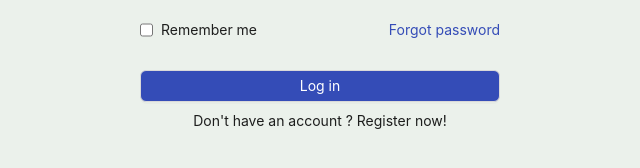
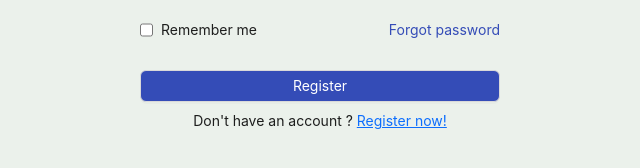
Before and after one commit to maheeen-khan/post-app, a React (Vite) app: page /register in a window 1280 px wide. Shown: the part 370-538 px from the top of the page, without its empty margins (320-960 px from the left). Built offline with nearby package versions, Linux system fonts and the light colour scheme; no server answers.

Commit message:
register auth added

```diff
--- a/package.json
+++ b/package.json
@@ -12,6 +12,7 @@
   "dependencies": {
     "antd": "^5.23.2",
     "bootstrap": "^5.3.3",
+    "firebase": "^11.2.0",
     "react": "^18.3.1",
     "react-bootstrap": "^2.10.8",
     "react-dom": "^18.3.1",
--- a/src/components/RegisterForm.jsx
+++ b/src/components/RegisterForm.jsx
@@ -1,12 +1,12 @@
 import React from 'react';
 import { LockOutlined, UserOutlined, MailOutlined } from '@ant-design/icons';
 import { Button, Checkbox, Form, Input, Flex } from 'antd';
+import { Link } from 'react-router-dom';
+const RegisterForm = ({register}) => {
 
-const RegisterForm = () => {
-
-    const onFinish = (values) => {
-        console.log('Received values of form: ', values);
-    };
+    // const onFinish = (values) => {
+    //     console.log('Received values of form: ', values);
+    // };
 
     return (
         <Form className='mx-auto'
@@ -17,7 +17,7 @@ const RegisterForm = () => {
             style={{
                 maxWidth: 360,
             }}
-            onFinish={onFinish}
+            onFinish={register}
         >
 
 
@@ -69,9 +69,9 @@ const RegisterForm = () => {
 
             <Form.Item>
                 <Button block htmlType="submit" className='mb-2 log'>
-                    Log in
+                   Register
                 </Button>
-                Don't have an account ? Register now!
+                Don't have an account ? <Link to={'/'}> Register now! </Link>
             </Form.Item>
         </Form>
     );
--- a/src/firebaseConfig/firebase.js
+++ b/src/firebaseConfig/firebase.js
@@ -0,0 +1,21 @@
+import { initializeApp } from 'firebase/app';
+import { getAuth,createUserWithEmailAndPassword,signInWithEmailAndPassword,onAuthStateChanged } from "firebase/auth";
+
+
+const firebaseConfig = {
+    apiKey: "AIzaSyCNDiJdnOZ-uP__d8UBjpfdS5CMokwhpi0",
+    authDomain: "react-post-app-8860b.firebaseapp.com",
+    projectId: "react-post-app-8860b",
+    storageBucket: "react-post-app-8860b.firebasestorage.app",
+    messagingSenderId: "665139948988",
+    appId: "1:665139948988:web:693954c33951ca69a7cfb9"
+};
+
+
+const app = initializeApp(firebaseConfig);
+const auth = getAuth(app);
+
+export{
+    auth,getAuth,createUserWithEmailAndPassword,
+    signInWithEmailAndPassword,onAuthStateChanged
+}
--- a/src/pages/LoginPage.jsx
+++ b/src/pages/LoginPage.jsx
@@ -5,6 +5,7 @@ const LoginPage = () => {
   return (
     <>
     <div className="container text-center">
+
     <h1 className='my-5 pt-5 pb-4 login'>Login <span className='sub-head'> to your Account </span></h1>
     <LoginForm/>
 
--- a/src/pages/RegisterPage.jsx
+++ b/src/pages/RegisterPage.jsx
@@ -1,12 +1,37 @@
 import React from 'react'
 import RegisterForm from '../components/RegisterForm'
+import {auth,getAuth,createUserWithEmailAndPassword} from '../firebaseConfig/firebase.js'
+import { useNavigate } from 'react-router-dom'
 
 const RegisterPage = () => {
+
+    const navigate = useNavigate();
+
+    const register = (a) =>{
+
+        createUserWithEmailAndPassword(auth, a.email, a.password)
+        .then((userCredential) => {
+          // Signed up
+          const user = userCredential.user;
+
+          alert("user register!", user);
+          navigate('/')
+        })
+        .catch((error) => {
+          const errorCode = error.code;
+          const errorMessage = error.message;
+
+          alert("Error has been occured! ", errorMessage);
+        });
+
+    }
     return (
         <>
             <div className="container text-center">
+
                 <h1 className='my-5 pt-5 pb-4 login'>Register <span className='sub-head'> your Account</span></h1>
-                <RegisterForm />
+
+                <RegisterForm register={register}/>
 
             </div>
 
--- a/src/routes/appRoutes.jsx
+++ b/src/routes/appRoutes.jsx
@@ -1,9 +1,27 @@
-import React from 'react'
+import React, { useEffect,useState } from 'react'
 import { BrowserRouter, Routes, Route, Navigate } from 'react-router-dom'
 import LoginPage from '../pages/LoginPage'
 import RegisterPage from '../pages/RegisterPage'
+import {auth, onAuthStateChanged} from '../firebaseConfig/firebase.js'
+const AppRoutes = () => {
 
-const AppRoutes = () => {
+  const [isUser,setUser]= useState(false)
+  useEffect(()=>{
+    onAuthStateChanged(auth, (user) => {
+      if (user) {
+
+        const uid = user.uid;
+        console.log("user logged in",user);
+
+        setUser(true)
+      } else {
+        console.log("user not exist");
+        setUser(false)
+      }
+    });
+  })
+
+
   return (
     <>
         <BrowserRouter>
```
Also changed, not shown: 1 other file (tests, documents, lock files or other folders).
